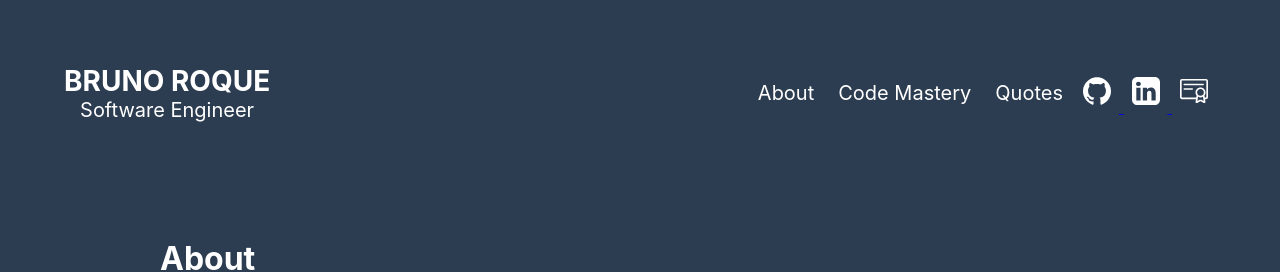
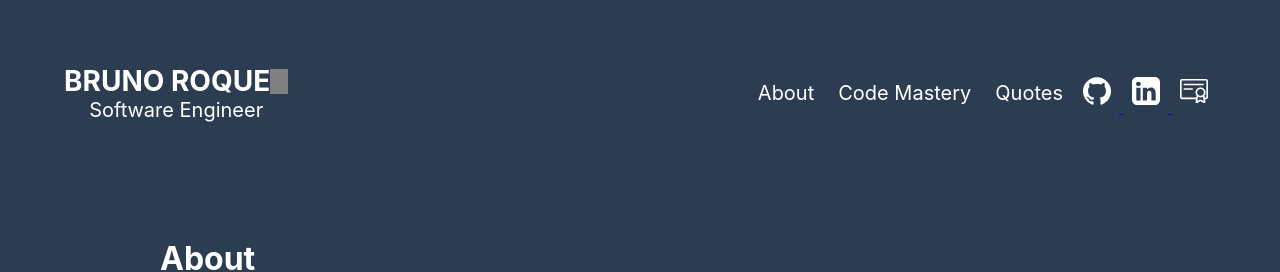
Before and after one commit to brunoroque06/brunoroque06.github.io, a Jekyll site: the page built from index.md, in a window 1280 px wide. Shown: the top 272 px of the page. Built offline with Jekyll 4.4.1, drawn with Linux system fonts in a browser that asks for light colours.

Commit message:
Add vim char

```diff
--- a/_includes/header.html
+++ b/_includes/header.html
@@ -1,6 +1,7 @@
 <div class="row margin">
   <div class="column">
-    <div class="title">Bruno Roque</div>
+    <div class="title">Bruno Roque<div class="vim-char">#</div>
+    </div>
     <div class="subtitle">Software Engineer</div>
   </div>
   <div class="row items">
--- a/css/style.scss
+++ b/css/style.scss
@@ -61,6 +61,12 @@
     font-size: 28px;
     font-weight: bold;
     text-transform: uppercase;
+    .vim-char {
+      color: $hover-color;
+      background: $hover-color;
+      line-height: 0.9em;
+      display: inline-block;
+    }
   }
 }
 html,
```
